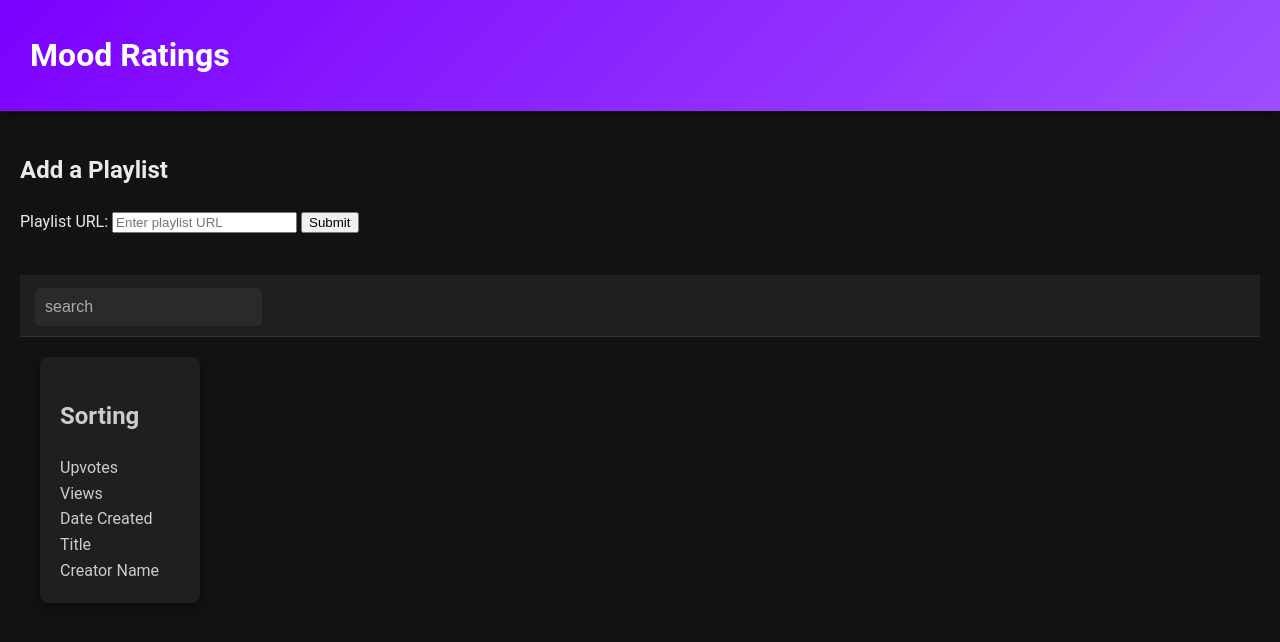
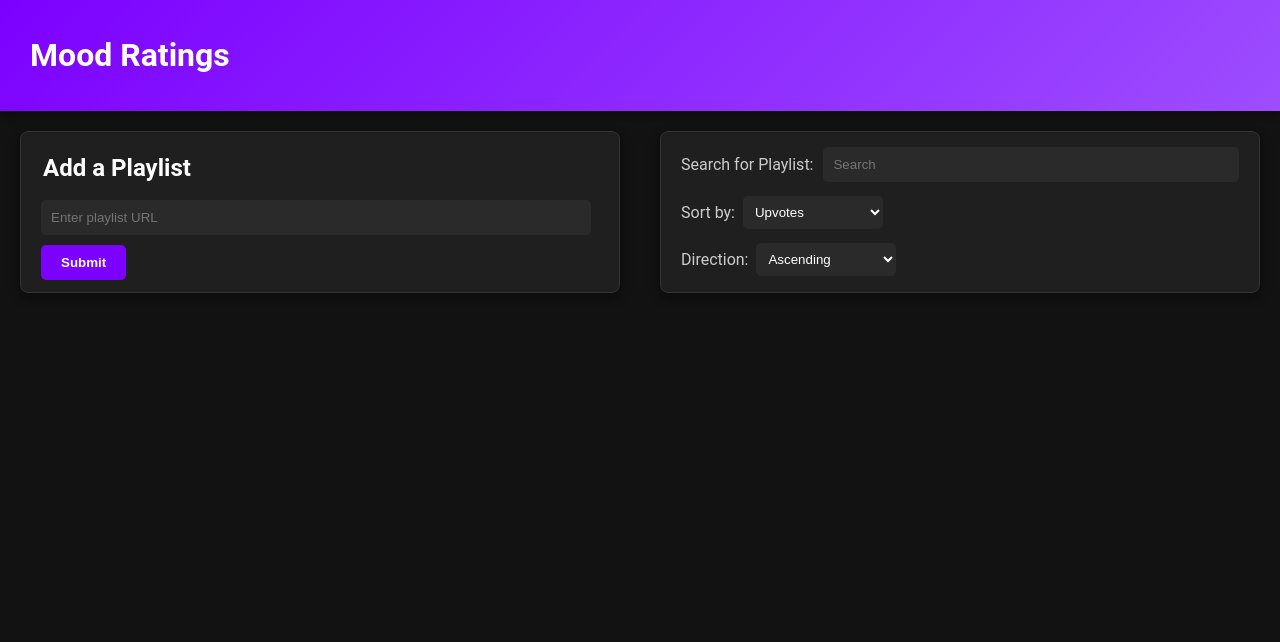
Before and after one commit to osu-cs290-f25/final-project-ai-playlist-analyzer, a FastAPI app: template back-end/templates/index.jinja in a window 1280 px wide. Shown: the top 642 px of the page. Run offline with FastAPI, Linux system fonts and the light colour scheme; the template is opened without the code that fills it, so the values that code supplies are empty; some libraries are stand-ins or nearby versions.

Commit message:
index.css made to look way better. Doing the ascetics of the main page

```diff
--- a/back-end/static/index.css
+++ b/back-end/static/index.css
@@ -29,38 +29,175 @@ h1 {
   box-shadow: 0 4px 10px rgba(0,0,0,0.4);
 }
 
-/* Content Layout */
-.content {
+#post-container {
   display: flex;
   flex-wrap: wrap;
+  /* allow wrapping to next line */
+  justify-content: flex-start;
+  /* align posts left to right */
+  gap: 20px;
+  /* spacing between posts */
+}
+.content {
+  display: grid;
+  grid-auto-flow: column;
+  /* fill columns first (left to right) */
+  grid-auto-columns: minmax(280px, 1fr);
+  gap: 20px;
   padding: 20px;
 }
 
-/* Search Bar */
-.search {
+.top-bar {
+  display: flex;
+  align-items: stretch;
+  /* stretch children to same height */
+  /* playlist left, search/sort right */
+    align-items: flex-start;
+    /* align tops together */
+    gap: 40px;
+    /* spacing between sections */
+    margin: 20px;
+}
+
+.playlist-input,
+.search-sort {
+  flex: 1;
+  display: flex;
+  flex-direction: column;
+  max-height: 130px;
+    /* force equal height */
+}
+
+
+.playlist-input {
+  flex: 1;
   background-color: #1f1f1f;
+  /* same dark background */
+  border: 1px solid #333;
+  /* subtle border */
+  border-radius: 8px;
+  /* rounded corners */
+  box-shadow: 0 4px 12px rgba(0, 0, 0, 0.4);
+  /* shadow like search box */
+  padding: 15px 20px;
+
+  /* spacing around the box */
+  color: #ccc;
+  /* text color consistent with theme */
+}
+
+.playlist-input h2 {
+  margin-top: 0;
+  color: #fff;
+  margin: 2px;
+  padding: 0px;
+  /* header stands out */
+}
+
+.playlist-input input[type="url"] {
+  width: 95%;
+  padding: 10px;
+  border-radius: 5px;
+  border: none;
+  background-color: #2a2a2a;
+  color: #fff;
+  margin: 10px 0;
+}
+
+.playlist-input button {
+  padding: 10px 20px;
+  border-radius: 5px;
+  border: none;
+  background-color: #7c00ff;
+  /* accent color */
+  color: #fff;
+  font-weight: 600;
+  cursor: pointer;
+  transition: background-color 0.2s ease;
+}
+
+.playlist-input button:hover {
+  background-color: #9d4dff;
+  /* hover effect */
+}
+
+.search-sort {
   display: flex;
+  flex-direction: column;
+  /* stack search, sort, direction vertically */
+  gap: 15px;
+  /* spacing between each line */
+  background-color: #1f1f1f;
+  /* match playlist aesthetics */
+  border: 1px solid #333;
+  border-radius: 8px;
+  box-shadow: 0 4px 12px rgba(0, 0, 0, 0.4);
+  padding: 15px 20px;
+  color: #ccc;
+  flex: 1;
+  /* optional: let it size evenly with playlist box */
+}
+
+/* search bar section */
+.search-bar {
+  display: flex;
+  /* label + input inline */
   align-items: center;
-  margin: 0;
-  padding: 10px 15px;
-  flex-basis: 100%;
-  width: 100%;
-  border-bottom: 1px solid #333;
+  gap: 10px;
+  /* space between label and input */
+  margin-bottom: 6px;
+  /* spacing before next row */
 }
-.search input {
+.search-bar label {
+  white-space: nowrap;
+  /* keep label on one line */
+  color: #ccc;
+}
+
+.search-bar-input {
   flex: 1;
+  /* let search input expand to fill remaining space */
   padding: 10px;
+  border-radius: 5px;
   border: none;
-  border-radius: 5px;
-  outline: none;
-  font-size: 1rem;
   background-color: #2a2a2a;
   color: #fff;
 }
-.search input::placeholder {
-  color: #aaa;
+
+.search-sort {
+  display: flex;
+  flex-direction: column;
+  gap: 8px;
+  /* smaller gap between stacked items */
+  background-color: #1f1f1f;
+  border: 1px solid #333;
+  border-radius: 8px;
+  box-shadow: 0 4px 12px rgba(0, 0, 0, 0.4);
+  padding: 15px 20px;
+  color: #ccc;
+  flex: 1;
 }
 
+.sorting-controls,
+.direction-controls {
+  display: flex;
+  align-items: center;
+  gap: 8px;
+  /* tighter space between label and select */
+  margin-bottom: 6px;
+  /* less vertical spacing between rows */
+}
+
+.sorting-controls select,
+.direction-controls select {
+  width: 140px;
+  /* compact width so rows align better */
+  padding: 8px;
+  border-radius: 5px;
+  border: none;
+  background-color: #2a2a2a;
+  color: #fff;
+}
 /* Post Cards */
 .post {
   display: flex;
@@ -98,6 +235,11 @@ h1 {
   color: #aaa;
   font-size: 0.8em;
   margin-top: 8px;
+}
+
+.post-container {
+  flex-direction: column;
+  max-width: fit-content;
 }
 
 /* Sorting Box */
--- a/back-end/templates/index.jinja
+++ b/back-end/templates/index.jinja
@@ -10,66 +10,49 @@
 <body>
     <h1>Mood Ratings</h1>
 
-    <main class="content">
+    <main class="top-bar">
         <!-- Playlist URL input box -->
         <section class="playlist-input">
-        <h2>Add a Playlist</h2>
-        <form id="playlistForm">
-            <label for="playlistUrl">Playlist URL:</label>
-            <input type="url" id="playlistUrl" name="url" placeholder="Enter playlist URL" required>
+            <h2>Add a Playlist</h2>
+            <form id="playlistForm">
+                <input type="url" id="playlistUrl" name="url" placeholder="Enter playlist URL" required>
 
 
-            <button type="submit">Submit</button>
-        </form>
+                <button type="submit">Submit</button>
+            </form>
         </section>
 
 
+
+
+        <!-- Search + Sorting together -->
+        <section class="search-sort">
+            <div class="search-bar">
+            <label for="search">Search for Playlist:</label>
+                <input class="search-bar-input" placeholder="Search">
+            </div>
+
+            <div class="sorting-controls">
+                <label for="sort">Sort by:</label>
+                <select id="sort">
+                    <option value="upvotes">Upvotes</option>
+                    <option value="views">Views</option>
+                    <option value="date">Date Created</option>
+                    <option value="title">Title</option>
+                    <option value="creator">Creator Name</option>
+                </select>
+            </div>
+            <div class="direction-controls">
+                <label for="direction">Direction:</label>
+                <select id="direction">
+                    <option selected value="ascending">Ascending</option>
+                    <option value="descending">Descending</option>
+                </select>
+            </div>
+        </section>
     </main>
 
-
         <main class="content">
-            <h2 class="search">
-                <!-- searching for the name of the playlist or the mood of the playlist -->
-                    <div class="search-bar">
-                    <input class="search-bar-input" placeholder="search"></input>
-                    </div>
-            </h2>
-            <div class="sorting-box">
-                <h2 class="sorting">
-                    Sorting
-                </h2>
-
-                <!-- sort number of upvotes -->
-                <div class="sort-upvotes">
-                    <label class="sort-upvotes-label">Upvotes</label>
-                </div>
-
-                <!-- number of views -->
-                <div class="views">
-                    <label class="views-label">Views</label>
-                </div>
-
-                <!-- how recent the post was created -->
-                <div class="creation-date">
-                    <label class="creation-date-label">Date Created</label>
-                </div>
-
-                <!-- how recent the post was updated -->
-                <!-- nah -->
-
-                <!-- alphabetical by title -->
-                <div class="alpabetical-title">
-                    <label class="alpabetical-title-label">Title</label>
-                </div>
-
-                <!-- alpabetical by creator -->
-                <div class="alpabetical-creator">
-                    <label class="alpabetical-creator-label">Creator Name</label>
-                </div>
-                    <!-- make  -->
-
-            </div>
-
 
             <section id="post-container">
 
```
